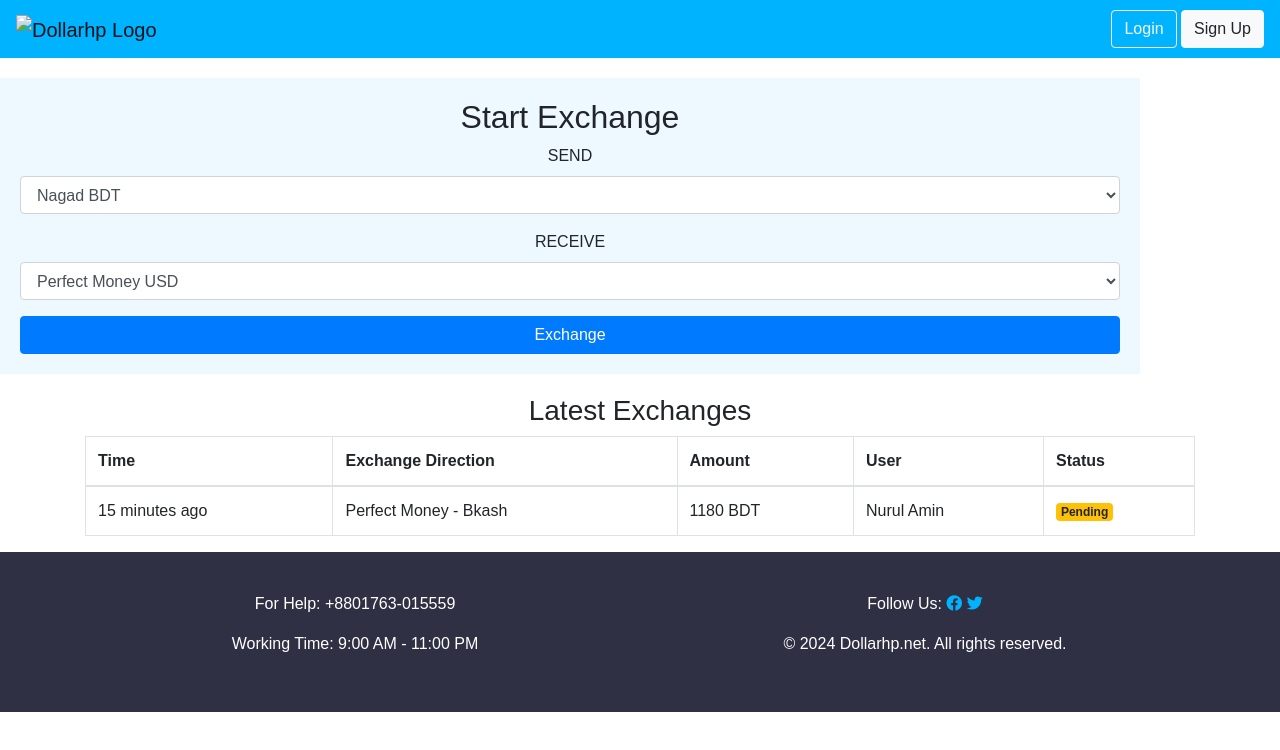
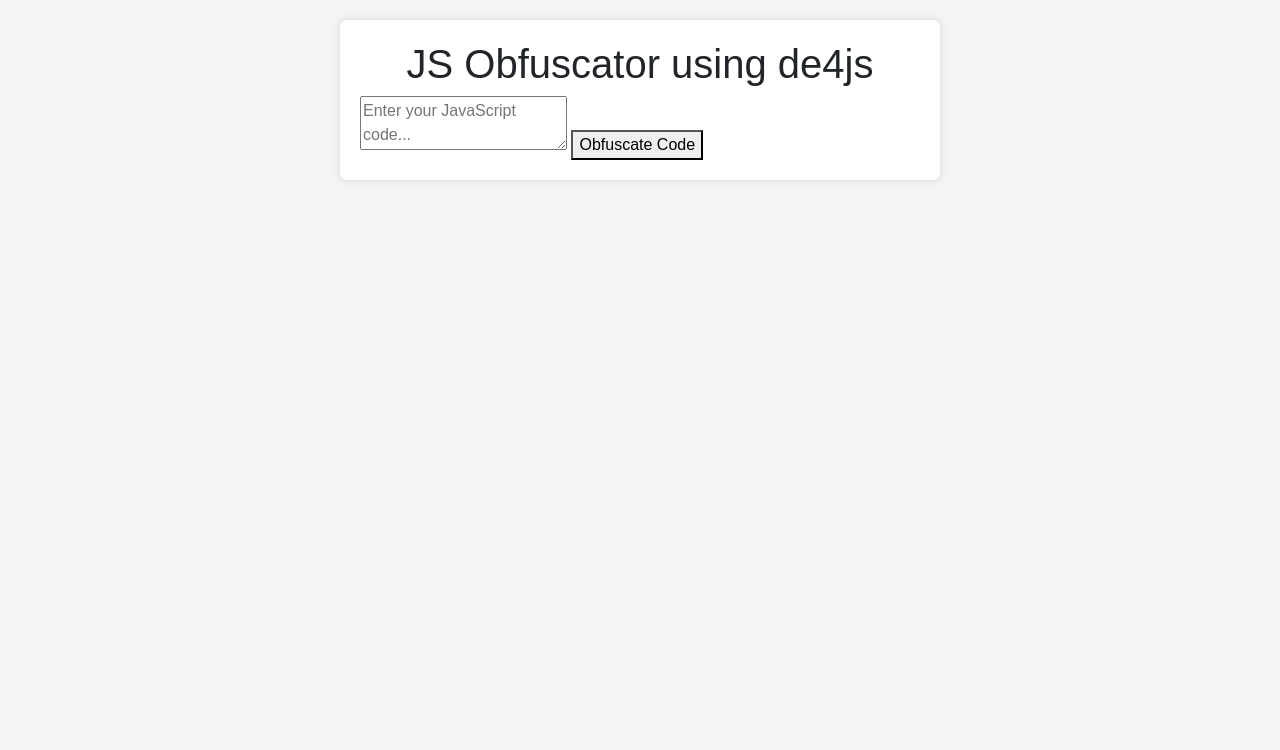
Before and after one commit to ltxstudio/works, a plain HTML site: page index.html in a window 1280 px wide. Drawn offline with nearby package versions, Linux system fonts and the light colour scheme.

Commit message:
Update index.html

```diff
--- a/index.html
+++ b/index.html
@@ -3,189 +3,51 @@
 <head>
     <meta charset="UTF-8">
     <meta name="viewport" content="width=device-width, initial-scale=1.0">
-  <title>Dollarhp.net - Money Exchange</title>
-
-  <!-- Bootstrap CSS -->
-  <link href="https://stackpath.bootstrapcdn.com/bootstrap/4.5.2/css/bootstrap.min.css" rel="stylesheet">
-
-  <!-- Font Awesome -->
-  <link href="https://cdnjs.cloudflare.com/ajax/libs/font-awesome/6.0.0-beta3/css/all.min.css" rel="stylesheet">
-
-  <!-- Custom Styles -->
+    <title>JS Obfuscator using de4js</title>
+    <link href="https://cdn.jsdelivr.net/npm/bootstrap@5.3.3/dist/css/bootstrap.min.css" rel="stylesheet" integrity="sha384-QWTKZyjpPEjISv5WaRU9OFeRpok6YctnYmDr5pNlyT2bRjXh0JMhjY6hW+ALEwIH" crossorigin="anonymous">
     <style>
     body {
     font-family: Arial, sans-serif;
+    background-color: #f4f4f4;
+    padding: 20px;
 }
-    .navbar {
-      background-color: #00b3ff;
+
+.container {
+    max-width: 600px;
+    margin: auto;
+    background: white;
+    padding: 20px;
+    border-radius: 8px;
+    box-shadow: 0 0 10px rgba(0, 0, 0, 0.1);
 }
-    .navbar-brand img {
-      width: 120px;
-    }
-    .exchange-box {
-      background-color: #eef9ff;
-      padding: 20px;
-      margin: 20px 0;
-    }
-    .footer {
-      background-color: #2f3043;
-      color: #fff;
-      padding: 40px 0;
-    }
-    .footer a {
-      color: #00b3ff;
-    }
-    .modal-header {
-      background-color: #00b3ff;
-      color: #fff;
+
+h1 {
+    text-align: center;
 }
 </style>
 </head>
 <body>
-
-  <!-- Navbar -->
-  <nav class="navbar navbar-expand-lg navbar-light">
-    <a class="navbar-brand" href="#"><img src="logo.png" alt="Dollarhp Logo"></a>
-    <div class="ml-auto">
-      <button class="btn btn-outline-light" data-toggle="modal" data-target="#loginModal">Login</button>
-      <button class="btn btn-light" data-toggle="modal" data-target="#signupModal">Sign Up</button>
-    </div>
-  </nav>
-
-  <!-- Exchange Section -->
-  <div class="container exchange-box">
-    <div class="text-center">
-      <h2>Start Exchange</h2>
-      <form>
-        <div class="form-group">
-          <label for="send">SEND</label>
-          <select class="form-control" id="send">
-            <option>Nagad BDT</option>
-            <option>Payeer</option>
-            <option>Litecoin USD</option>
-            <!-- Add more options -->
-          </select>
-        </div>
-        <div class="form-group">
-          <label for="receive">RECEIVE</label>
-          <select class="form-control" id="receive">
-            <option>Perfect Money USD</option>
-            <option>Payeer</option>
-            <option>Litecoin USD</option>
-            <!-- Add more options -->
-          </select>
-        </div>
-        <button type="submit" class="btn btn-primary btn-block">Exchange</button>
-      </form>
-    </div>
+    <div class="container">
+        <h1>JS Obfuscator using de4js</h1>
+        <textarea id="input-code" placeholder="Enter your JavaScript code..."></textarea>
+        <button id="obfuscate-btn">Obfuscate Code</button>
+        <div id="output"></div>
     </div>
 
-  <!-- Latest Exchanges Section -->
-  <div class="container">
-    <h3 class="text-center">Latest Exchanges</h3>
-    <table class="table table-bordered">
-      <thead>
-        <tr>
-          <th>Time</th>
-          <th>Exchange Direction</th>
-          <th>Amount</th>
-          <th>User</th>
-          <th>Status</th>
-        </tr>
-      </thead>
-      <tbody>
-        <tr>
-          <td>15 minutes ago</td>
-          <td>Perfect Money - Bkash</td>
-          <td>1180 BDT</td>
-          <td>Nurul Amin</td>
-          <td><span class="badge badge-warning">Pending</span></td>
-        </tr>
-        <!-- Add more rows -->
-      </tbody>
-    </table>
-  </div>
+    <script src="https://cdn.jsdelivr.net/npm/de4js@1.1.1/dist/de4js.min.js"></script>
+    <script>document.getElementById('obfuscate-btn').addEventListener('click', async function() {
+    const inputCode = document.getElementById('input-code').value;
+    const obfuscatedCode = await de4js.obfuscate(inputCode, {
+        renameGlobals: true,
+        renameProperties: true,
+        renameFunctions: true,
+        renameVariables: true,
+    });
 
-  <!-- Footer -->
-  <footer class="footer">
-    <div class="container text-center">
-      <div class="row">
-        <div class="col-md-6">
-          <p>For Help: +8801763-015559</p>
-          <p>Working Time: 9:00 AM - 11:00 PM</p>
-        </div>
-        <div class="col-md-6">
-          <p>Follow Us:
-            <a href="#"><i class="fab fa-facebook"></i></a>
-            <a href="#"><i class="fab fa-twitter"></i></a>
-          </p>
-          <p>&copy; 2024 Dollarhp.net. All rights reserved.</p>
-        </div>
-      </div>
-    </div>
-  </footer>
+    const outputHtml = `<pre>${obfuscatedCode}</pre>`;
+    document.getElementById('output').innerHTML = outputHtml;
 
-  <!-- Login Modal -->
-  <div class="modal fade" id="loginModal" tabindex="-1" role="dialog" aria-labelledby="loginModalLabel" aria-hidden="true">
-    <div class="modal-dialog" role="document">
-      <div class="modal-content">
-        <div class="modal-header">
-          <h5 class="modal-title" id="loginModalLabel">Login</h5>
-          <button type="button" class="close" data-dismiss="modal" aria-label="Close">
-            <span aria-hidden="true">&times;</span>
-          </button>
-        </div>
-        <div class="modal-body">
-          <form>
-            <div class="form-group">
-              <label for="email">Email address</label>
-              <input type="email" class="form-control" id="email" placeholder="Enter email">
-            </div>
-            <div class="form-group">
-              <label for="password">Password</label>
-              <input type="password" class="form-control" id="password" placeholder="Password">
-            </div>
-            <button type="submit" class="btn btn-primary">Login</button>
-          </form>
-        </div>
-      </div>
-    </div>
-  </div>
-
-  <!-- Signup Modal -->
-  <div class="modal fade" id="signupModal" tabindex="-1" role="dialog" aria-labelledby="signupModalLabel" aria-hidden="true">
-    <div class="modal-dialog" role="document">
-      <div class="modal-content">
-        <div class="modal-header">
-          <h5 class="modal-title" id="signupModalLabel">Sign Up</h5>
-          <button type="button" class="close" data-dismiss="modal" aria-label="Close">
-            <span aria-hidden="true">&times;</span>
-          </button>
-        </div>
-        <div class="modal-body">
-          <form>
-            <div class="form-group">
-              <label for="username">Username</label>
-              <input type="text" class="form-control" id="username" placeholder="Enter username">
-            </div>
-            <div class="form-group">
-              <label for="emailSignup">Email address</label>
-              <input type="email" class="form-control" id="emailSignup" placeholder="Enter email">
-            </div>
-            <div class="form-group">
-              <label for="passwordSignup">Password</label>
-              <input type="password" class="form-control" id="passwordSignup" placeholder="Password">
-            </div>
-            <button type="submit" class="btn btn-primary">Sign Up</button>
-          </form>
-        </div>
-      </div>
-    </div>
-  </div>
-
-  <!-- Bootstrap JS and dependencies -->
-  <script src="https://code.jquery.com/jquery-3.5.1.slim.min.js"></script>
-  <script src="https://cdn.jsdelivr.net/npm/@popperjs/core@2.9.2/dist/umd/popper.min.js"></script>
-  <script src="https://stackpath.bootstrapcdn.com/bootstrap/4.5.2/js/bootstrap.min.js"></script>
+    console.log('Code obfuscated!');
+});</script>
 </body>
 </html>
```
Lines whose indentation alone changed are shown as unchanged.
